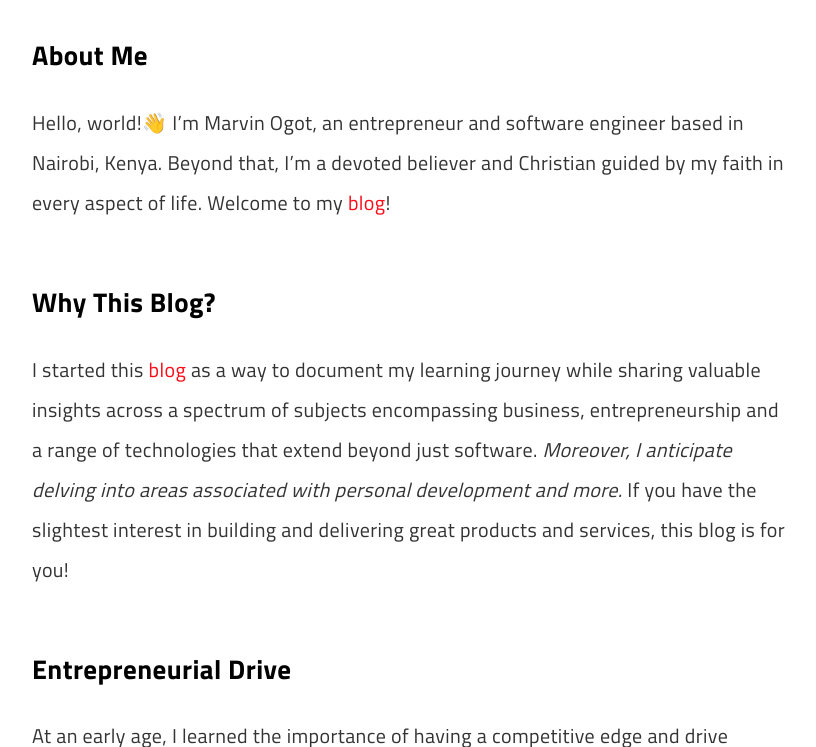
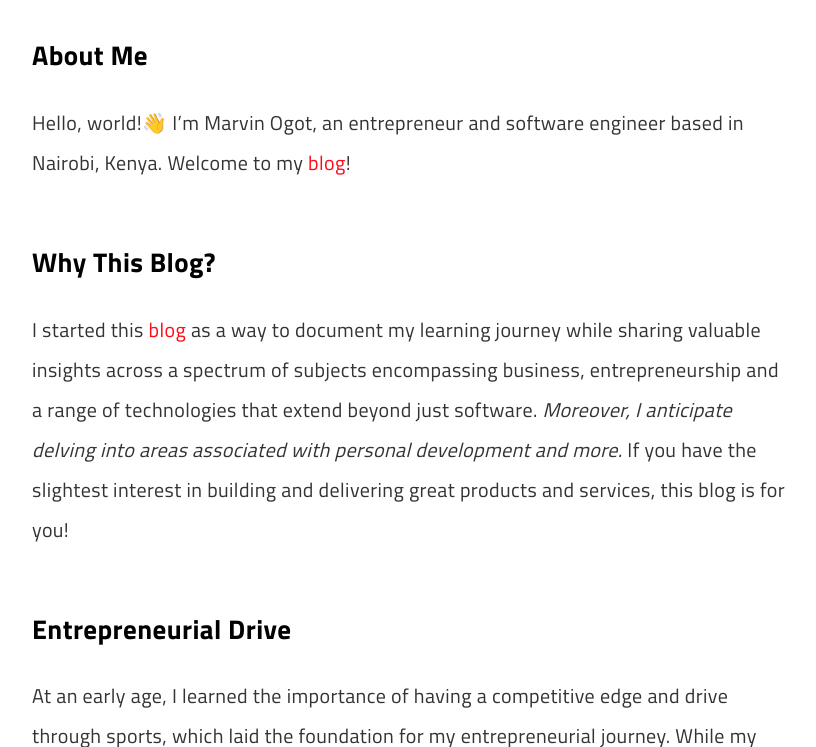
Before and after one commit to marv0/marv0.github.io, a Jekyll site: the page built from pages/about.md, in a window 1280 px wide and 900 px high, scrolled down 330 px, cut to the strip 153-900 px from the top of the window. Shown: the whole strip, without its empty margins (228-1044 px from the left). Built offline with Jekyll 4.4.1, drawn with Linux system fonts in a browser that asks for light colours; a script that is not in the unit is left out.

Commit message:
Update about.md

```diff
--- a/pages/about.md
+++ b/pages/about.md
@@ -10,7 +10,7 @@ permalink: /about/
 
 ### About Me
 
-Hello, world!👋 I'm Marvin Ogot, an entrepreneur and software engineer based in Nairobi, Kenya. Beyond that, I'm a devoted believer and Christian guided by my faith in every aspect of life. Welcome to my [blog](/)!
+Hello, world!👋 I'm Marvin Ogot, an entrepreneur and software engineer based in Nairobi, Kenya. Welcome to my [blog](/)!
 
 ### Why This Blog?
 
```
